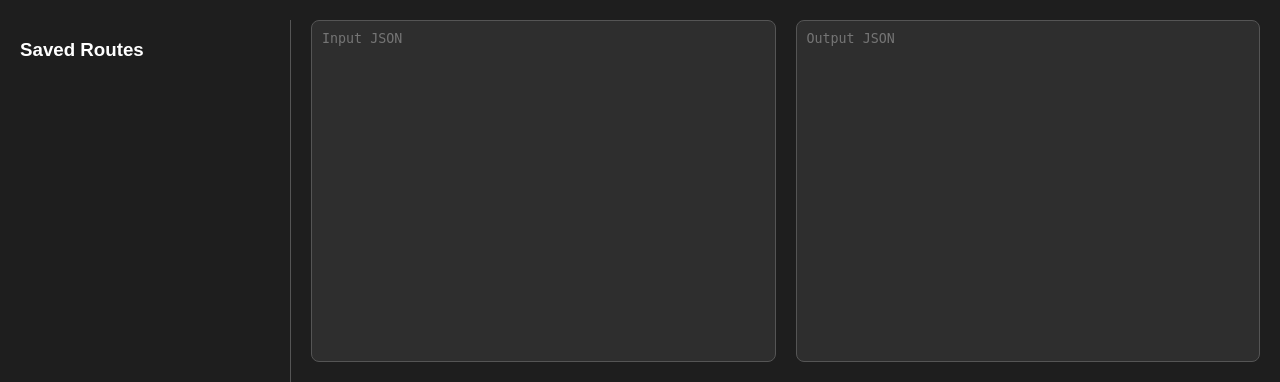
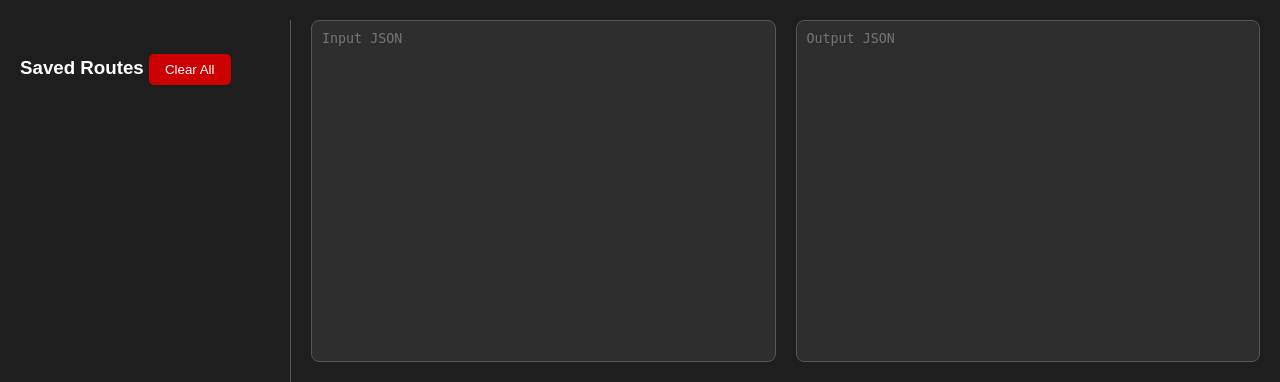
Before and after one commit to PhonyBanksy/Okias, a Flask app: page / in a window 1280 px wide. Shown: the top 382 px of the page. Run offline with Flask 3, Linux system fonts and the light colour scheme.

Commit message:
Another try

```diff
--- a/static/style.css
+++ b/static/style.css
@@ -79,6 +79,15 @@ button:hover {
     background-color: #005f99;
 }
 
+.clear-cache-btn {
+    background-color: #cc0000 !important;
+    margin-top: 15px;
+}
+
+.clear-cache-btn:hover {
+    background-color: #990000 !important;
+}
+
 label {
     color: white;
     display: flex;
--- a/templates/index.html
+++ b/templates/index.html
@@ -1,14 +1,14 @@
 <!DOCTYPE html>
 <html lang="en">
 <head>
-  <meta charset="UTF-8" />
-  <meta name="viewport" content="width=device-width, initial-scale=1.0" />
+    <meta charset="UTF-8">
+    <meta name="viewport" content="width=device-width, initial-scale=1.0">
     <title>JSON Waypoint Processor</title>
     <link rel="stylesheet" href="{{ url_for('static', filename='style.css') }}">
 </head>
 <body>
     <div class="saved-routes">
-    <h3>Saved Routes</h3>
+        <h3>Saved Routes <button onclick="clearCache()" class="clear-cache-btn">Clear All</button></h3>
         <div id="routeList"></div>
     </div>
 
@@ -40,7 +40,7 @@
         function resizeCanvas() {
             const container = document.querySelector('.main-content');
             canvas.width = container.clientWidth - 40;
-      canvas.height = container.clientHeight * 0.4;
+            canvas.height = Math.min(container.clientHeight * 0.4, 500);
             drawRoute();
         }
 
@@ -52,7 +52,6 @@
             ctx.fillStyle = '#fff';
             ctx.lineWidth = 2;
 
-      // Filter valid waypoints with position data
             const validWaypoints = currentWaypoints.filter(wp =>
                 wp?.position?.x !== undefined &&
                 wp?.position?.z !== undefined
@@ -60,7 +59,6 @@
 
             if (validWaypoints.length < 2) return;
 
-      // Calculate bounds
             const xValues = validWaypoints.map(wp => wp.position.x);
             const zValues = validWaypoints.map(wp => wp.position.z);
             const minX = Math.min(...xValues);
@@ -68,30 +66,39 @@
             const minZ = Math.min(...zValues);
             const maxZ = Math.max(...zValues);
 
-      const scaleX = canvas.width / (maxX - minX || 1);
-      const scaleZ = canvas.height / (maxZ - minZ || 1);
-      const scale = Math.min(scaleX, scaleZ) * 0.9;
+            const paddingX = (maxX - minX) * 0.1 || 1;
+            const paddingZ = (maxZ - minZ) * 0.1 || 1;
 
-      // Draw path
+            const scaleX = (canvas.width - 40) / ((maxX - minX) + 2 * paddingX);
+            const scaleZ = (canvas.height - 40) / ((maxZ - minZ) + 2 * paddingZ);
+            const scale = Math.min(scaleX, scaleZ);
+
+            const transformX = (x) => (x - minX + paddingX) * scale + 20;
+            const transformZ = (z) => (z - minZ + paddingZ) * scale + 20;
+
             ctx.beginPath();
             validWaypoints.forEach((wp, i) => {
-        const x = (wp.position.x - minX) * scale + 20;
-        const y = (wp.position.z - minZ) * scale + 20;
+                const x = transformX(wp.position.x);
+                const y = transformZ(wp.position.z);
 
                 if (i === 0) ctx.moveTo(x, y);
                 else ctx.lineTo(x, y);
 
-        // Draw points
                 ctx.beginPath();
                 ctx.arc(x, y, 4, 0, Math.PI * 2);
                 ctx.fill();
-        ctx.beginPath();
-        ctx.moveTo(x, y);
             });
             ctx.stroke();
         }
 
-    // LocalStorage functions
+        function clearCache() {
+            localStorage.clear();
+            updateRouteList();
+            currentWaypoints = [];
+            drawRoute();
+            alert('All cached routes cleared!');
+        }
+
         function updateRouteList() {
             const routes = JSON.parse(localStorage.getItem('routes') || '[]');
             const routeList = document.getElementById('routeList');
@@ -158,7 +165,13 @@
             updateRouteList();
         }
 
-    // Initial setup
+        function copyOutput() {
+            const output = document.getElementById('output');
+            output.select();
+            navigator.clipboard.writeText(output.value);
+            alert('Output copied to clipboard!');
+        }
+
         window.addEventListener('resize', resizeCanvas);
         document.addEventListener('DOMContentLoaded', () => {
             resizeCanvas();
```
Lines whose indentation alone changed are shown as unchanged.
